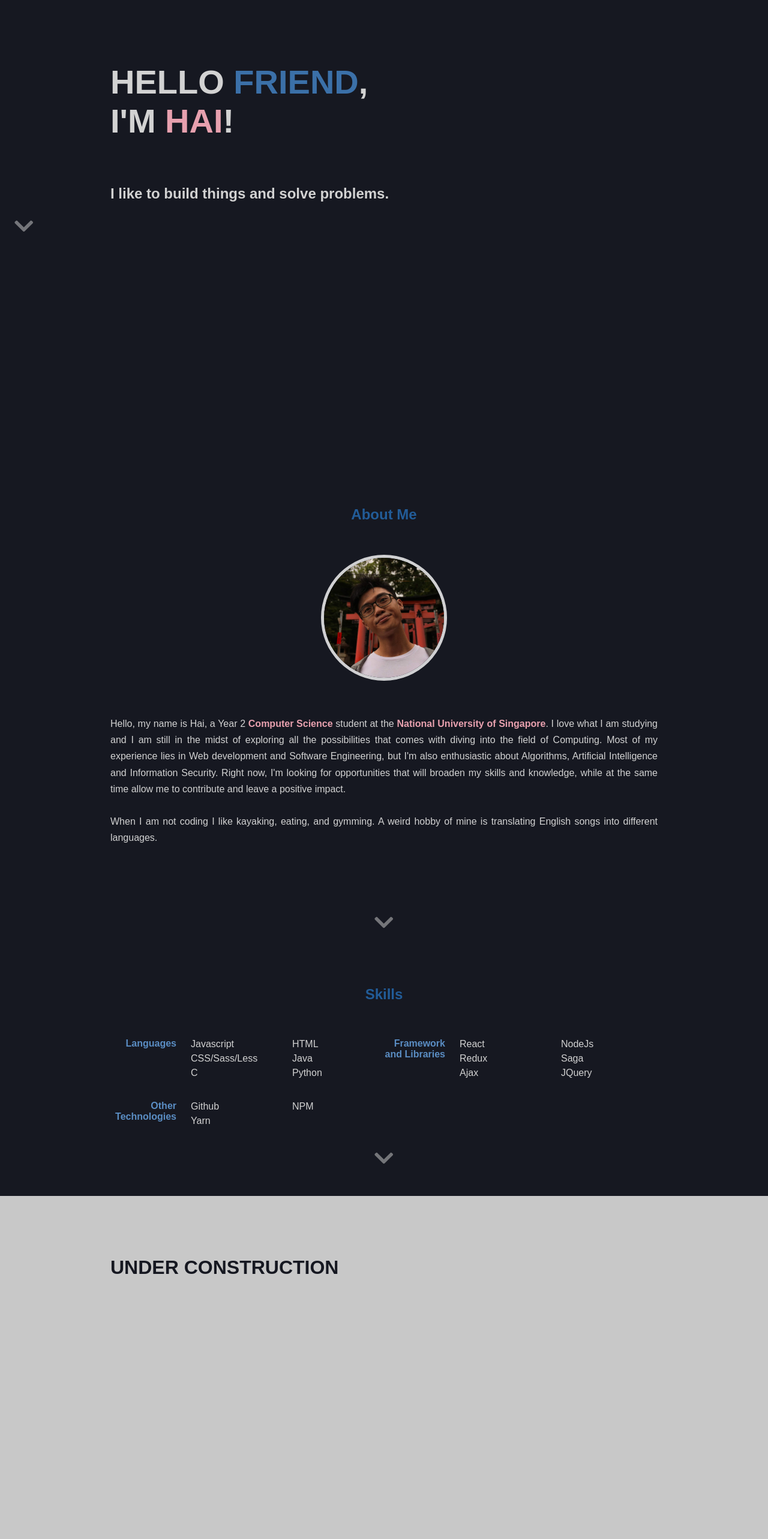
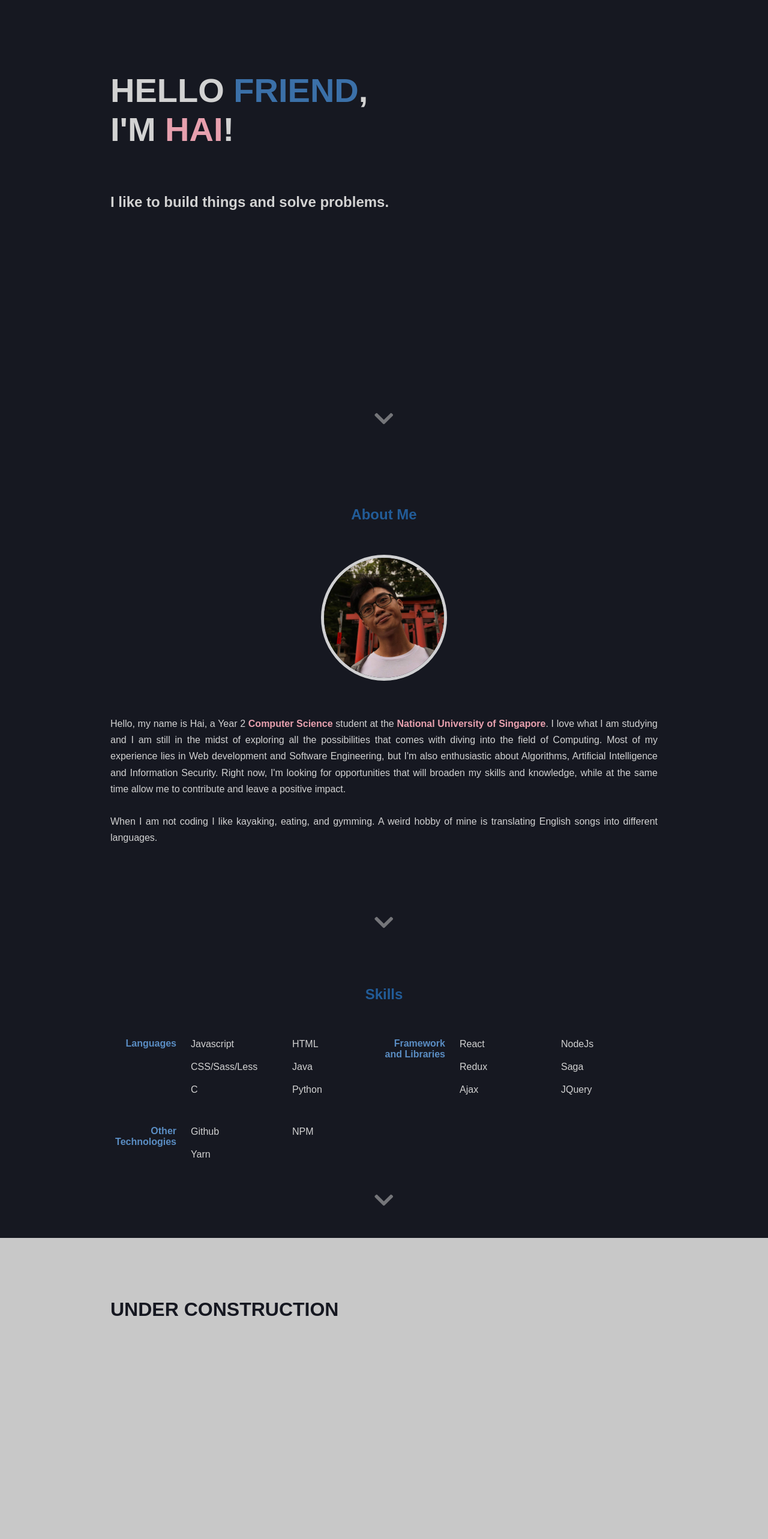
Before and after one commit to helloImHai/helloImHai.github.io, a React (Create React App) app: page / in a window 1280 px wide. Shown: the top 2566 px of the page at 60% size. Built offline with nearby package versions, Linux system fonts and the light colour scheme.

Commit message:
Stop playing

```diff
--- a/src/Components/Intro.js
+++ b/src/Components/Intro.js
@@ -1,11 +1,13 @@
 import React, { Component } from "react";
 import { Container } from "@material-ui/core";
 import ScrollButton from "./ScrollButton.js";
+import { Fade } from "react-awesome-reveal";
 
 class Intro extends Component {
   render() {
     return (
       <Container className="container-1" maxWidth="xl">
+        <Fade big duration={3000} triggerOnce={true}>
           <Container className="container-inner" maxWidth="md">
             <h1 className="greeting">
               HELLO <strong className="friend-name">FRIEND</strong>,<br />
@@ -14,10 +16,12 @@ class Intro extends Component {
             <br />
             <h2 className="short-line">
               I like to <strong className="desc-word">build things</strong>
-            {" and "}<strong className="desc-word">solve problems</strong>.
+              {" and "}
+              <strong className="desc-word">solve problems</strong>.
             </h2>
+            <ScrollButton to="aboutSection" />
           </Container>
-        <ScrollButton to="aboutSection" />
+        </Fade>
       </Container>
     );
   }
--- a/src/Components/UnderConstruction.js
+++ b/src/Components/UnderConstruction.js
@@ -1,20 +1,19 @@
 import React, { Component } from "react";
 import { Container } from "@material-ui/core";
 import "../Styles/Components/UnderConstruction/UnderConstruction.css";
+import { Fade } from "react-awesome-reveal";
 
 import { connect } from "react-redux";
 
 class UnderConstruction extends Component {
   render() {
     return (
-      <Container
-        className="container-3"
-        maxWidth="xl"
-        id="constructionSection"
-      >
-        <Container maxWidth="md">
-          <h1>UNDER CONSTRUCTION</h1>
-        </Container>
+      <Container className="container-3" maxWidth="xl" id="constructionSection">
+        <Fade big duration={3000} triggerOnce={true} fraction={0.5}>
+          <Container className="inner-container"maxWidth="md">
+            <h1>UNDER CONSTRUCTION</h1>
+          </Container>
+        </Fade>
       </Container>
     );
   }
--- a/src/Styles/App.css
+++ b/src/Styles/App.css
@@ -45,15 +45,12 @@
   background-color: #161821;
   color: #d2d2d2;
   min-height: calc(100vh - 0px);
-  padding-top: 3vh;
-  padding-bottom: 3vh;
+}
+.container-1 .container-inner {
+  padding-top: 10vh;
   display: flex;
   flex-direction: column;
-  align-items: center;
-  box-shadow: 0 3px 3px -3px rgba(255, 255, 255, 0.7);
-}
-.container-1 .container-inner {
-  margin-top: 10vh;
+  min-height: calc(100vh - 0px);
 }
 .container-1 .container-inner .greeting {
   font-size: calc(7vmin);
@@ -66,6 +63,9 @@
 }
 .container-1 .container-inner .my-name {
   color: #e7a0ae;
+}
+.container-1 .container-inner .arrow-down {
+  padding-bottom: 10vh;
 }
 .container-2 {
   background-color: #161821;
--- a/src/Styles/App.less
+++ b/src/Styles/App.less
@@ -57,15 +57,12 @@
   background-color: @b0;
   color: @t0;
   min-height: calc(100vh - 0px);
-  padding-top: 3vh;
-  padding-bottom: 3vh;
-  display: flex;
-  flex-direction: column;
-  align-items: center;
-  box-shadow: 0 3px 3px -3px rgba(255, 255, 255, 0.7);
 
   .container-inner {
-    margin-top: 10vh;
+    padding-top: 10vh;
+    display: flex;
+    flex-direction: column;
+    min-height: calc(100vh - 0px);
 
     .greeting {
       font-size: calc(7vmin);
@@ -82,10 +79,9 @@
     .my-name {
       color: @c0;
     }
-
-    // .desc-word {
-    //   color: @p2;
-    // }
+    .arrow-down {
+      padding-bottom: 10vh;
+    }
   }
 }
 
--- a/src/Styles/Components/Skills/Skills.css
+++ b/src/Styles/Components/Skills/Skills.css
@@ -41,4 +41,5 @@
   width: 145px;
   padding-left: 24px;
   padding-top: 6px;
+  padding-bottom: 14px;
 }
--- a/src/Styles/Components/Skills/Skills.less
+++ b/src/Styles/Components/Skills/Skills.less
@@ -38,6 +38,7 @@
             width: 145px;
             padding-left: 24px;
             padding-top: 6px;
+            padding-bottom: 14px;
           }
         }
       }
--- a/src/Styles/Components/UnderConstruction/UnderConstruction.css
+++ b/src/Styles/Components/UnderConstruction/UnderConstruction.css
@@ -1,11 +1,10 @@
 .container-3 {
   background-color: #c8c8c8;
   color: #161821;
+  min-height: calc(100vh);
+}
+.container-3 .inner-container {
   padding-top: 10vh;
-  padding-bottom: 3vh;
-  min-height: calc(100vh - 0px);
-  overflow: hidden;
-  display: flex;
-  flex-direction: column;
-  align-items: center;
+  height: 100%;
+  min-height: calc(100vh);
 }
--- a/src/Styles/Components/UnderConstruction/UnderConstruction.less
+++ b/src/Styles/Components/UnderConstruction/UnderConstruction.less
@@ -3,11 +3,10 @@
 .container-3 {
   background-color: rgb(200, 200, 200);
   color: @b0;
-  padding-top: 10vh;
-  padding-bottom: 3vh;
-  min-height: calc(100vh - 0px);
-  overflow: hidden;
-  display: flex;
-  flex-direction: column;
-  align-items: center;
+  min-height: calc(100vh);
+  .inner-container{
+    padding-top: 10vh;
+    height: 100%;
+    min-height: calc(100vh);
+  }
 }
```
Lines whose indentation alone changed are shown as unchanged.
